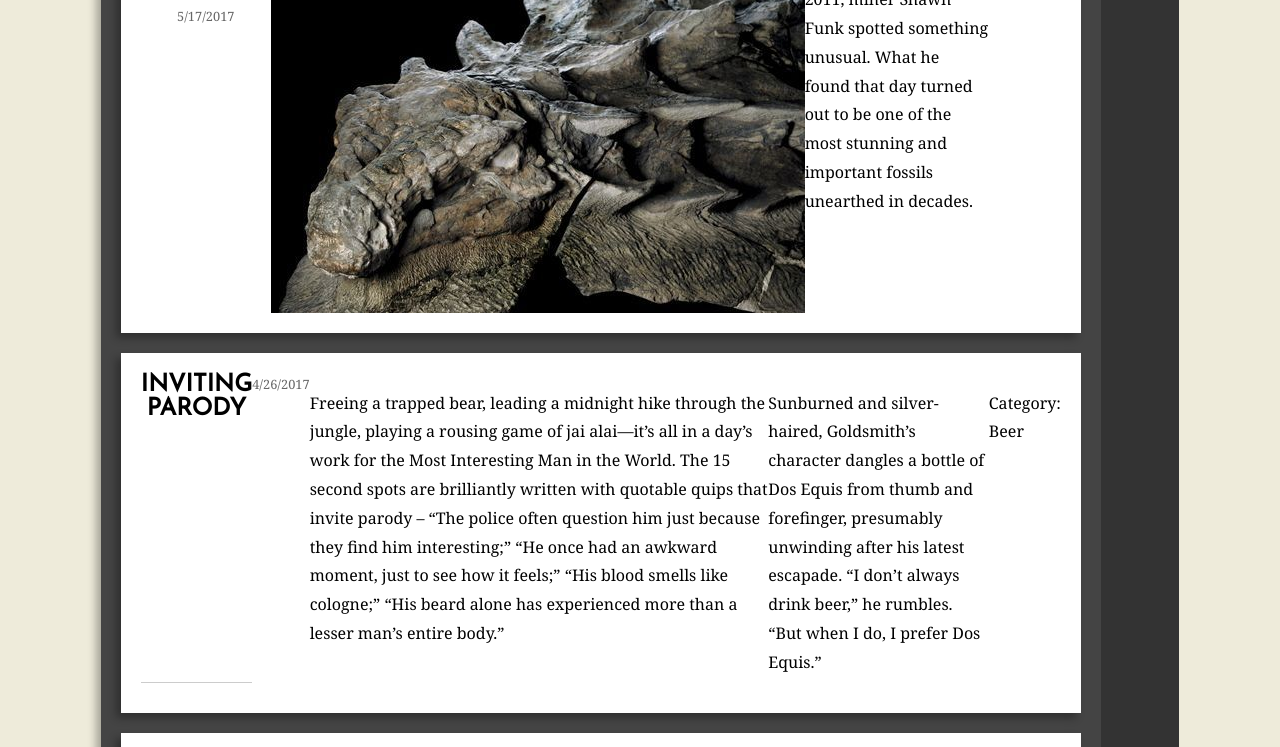
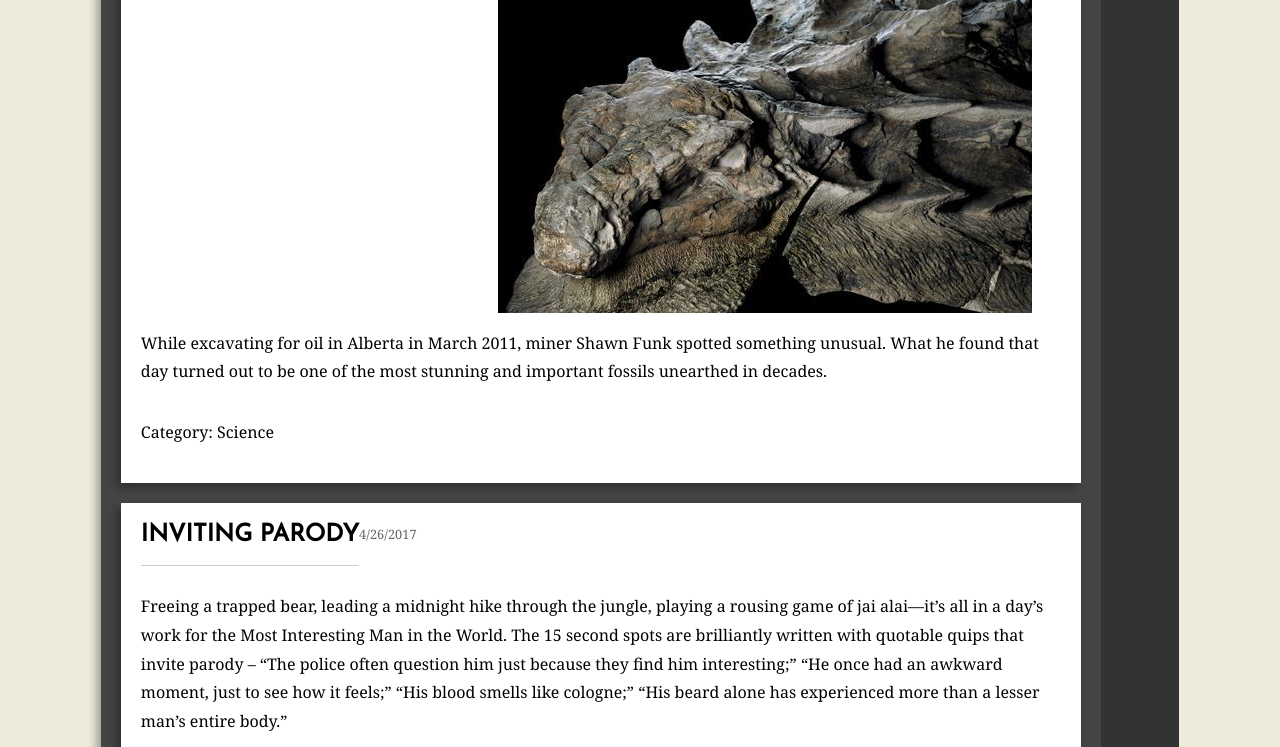
Before and after one commit to Paul-Dantam/iBeer, a plain HTML site: page index.html in a window 1280 px wide. Shown: the part 560-1307 px from the top of the page. Drawn offline with Linux system fonts and the light colour scheme; files whose address does not match are found by name.

Commit message:
flexbox fiddling

```diff
--- a/main.css
+++ b/main.css
@@ -16,8 +16,8 @@ body{
     line-height: 1.8;
     margin: 0;
     background-color: #eeebda;
-    display:flex;
-    justify-content: center;
+     display:flex;
+     justify-content: center;
 }
 h1, h2, h3{
     font-family: "Josefin Sans", sans-serif;
@@ -33,7 +33,6 @@ img{
     width: 1000px;
 
 
-
     /*
         TODO:
         - Center up the page
@@ -42,18 +41,18 @@ img{
     */
 }
 #site-header{
-/* display:flex; */
 flex-direction: row;
+
 }
 #site-header div{
     text-align: center;
     padding: 60px 0 120px 0;
     font-size: 4em;
-
     background-image: url("/Users/pauldantam/Documents/TheIronYard/WeeklyProjects/Week1/day4/project/ibeer_starter_files/img/header-img.jpg");
 
     background-size: cover;
     background-position: right bottom;
+
 }
 #site-header div h1,
 #site-header div h3{
@@ -105,6 +104,8 @@ main{
     padding: 20px;
     background-color: #444;
     box-shadow: -5px 5px 8px rgba( 0, 0, 0, 0.3 );
+    flex-direction:column;
+
     /*
         TODO:
         - Flexbox: Set the starting width of this element
@@ -140,7 +141,8 @@ article{
     box-shadow: -5px 5px 8px rgba( 0, 0, 0, 0.3 );
     padding: 20px;
     margin-bottom: 20px;
-    display: flex;
+    display:flex;
+    flex-wrap:wrap;
 }
 article h2{
     line-height: 1em;
@@ -159,8 +161,8 @@ article time{
     color: #666;
 }
 article img{
-    /* display:flex; */
-align-content: flex-end;
+
+    justify-content:center;
 
 }
 article footer p{
```
